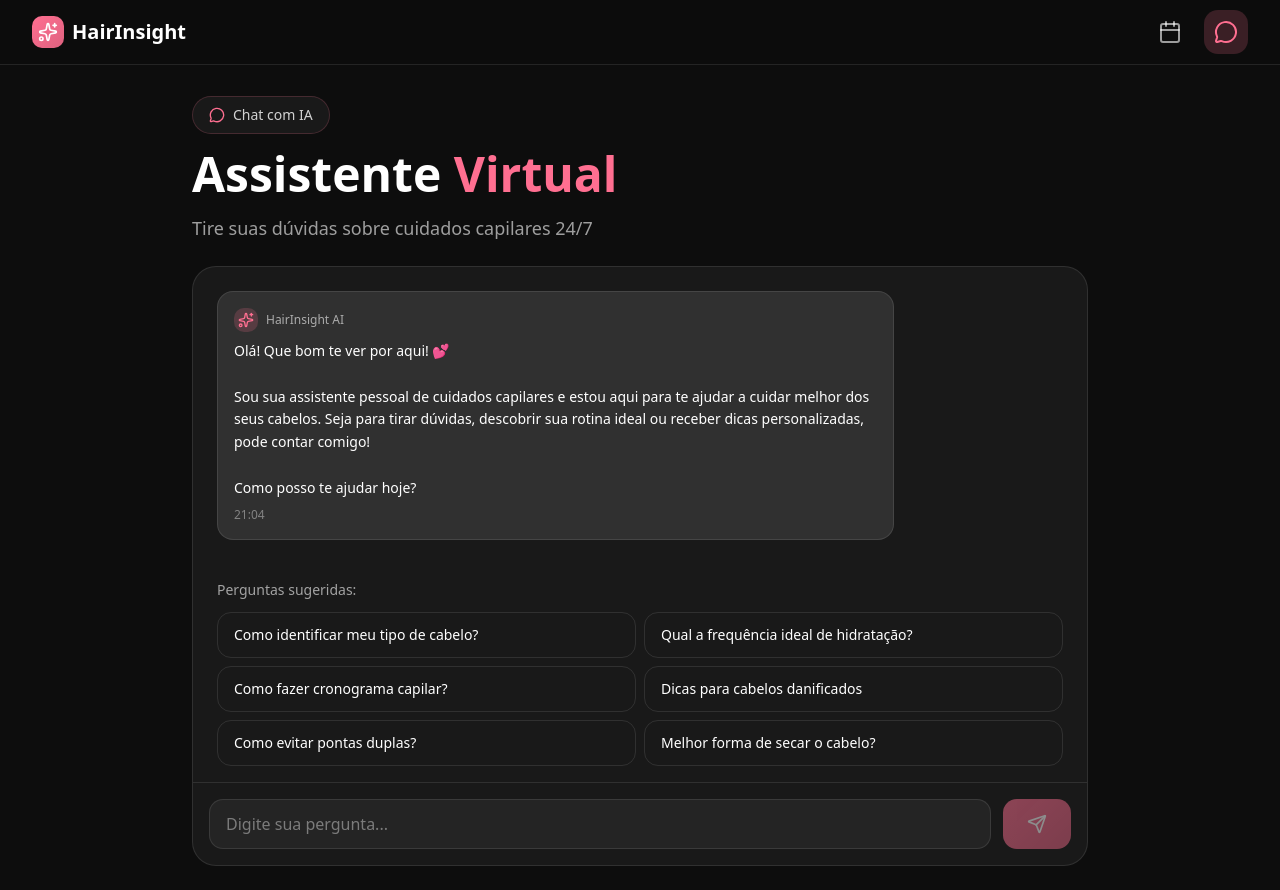
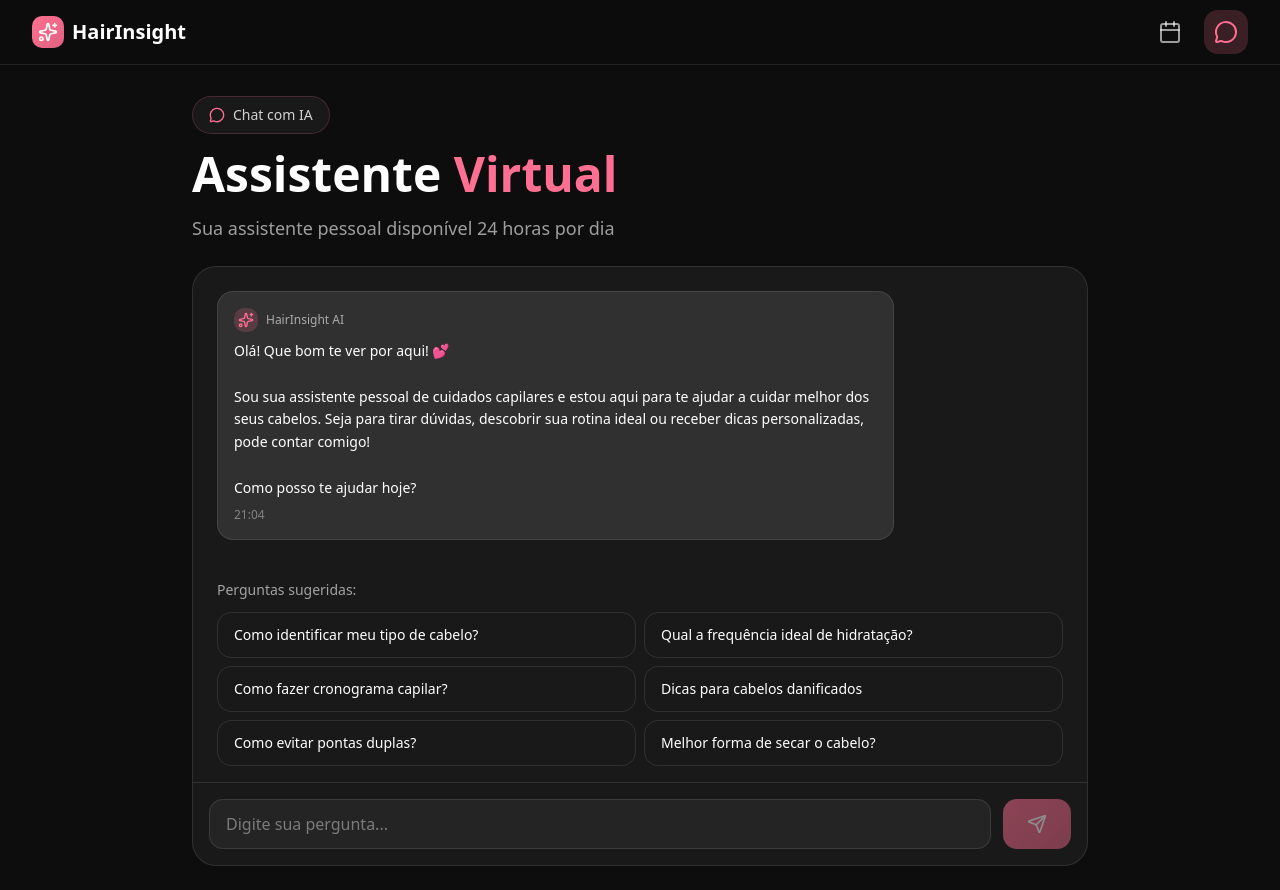
Before and after one commit to chhair-hair/hairinsight-app-v2, a Next.js app: page /chat in a window 1280 px wide. Built offline with nearby package versions, Linux system fonts and the light colour scheme.

Commit message:
Version 1769780327821 - Auto backup

```diff
--- a/src/app/chat/page.tsx
+++ b/src/app/chat/page.tsx
@@ -190,7 +190,7 @@ export default function ChatPage() {
               Assistente <span style={{ color: accentColor }}>Virtual</span>
             </h1>
             <p className="text-lg text-white/60">
-              Tire suas dúvidas sobre cuidados capilares 24/7
+              Sua assistente pessoal disponível 24 horas por dia
             </p>
           </div>
 
```
Also changed, not shown: 1 other file (tests, documents, lock files or other folders).
